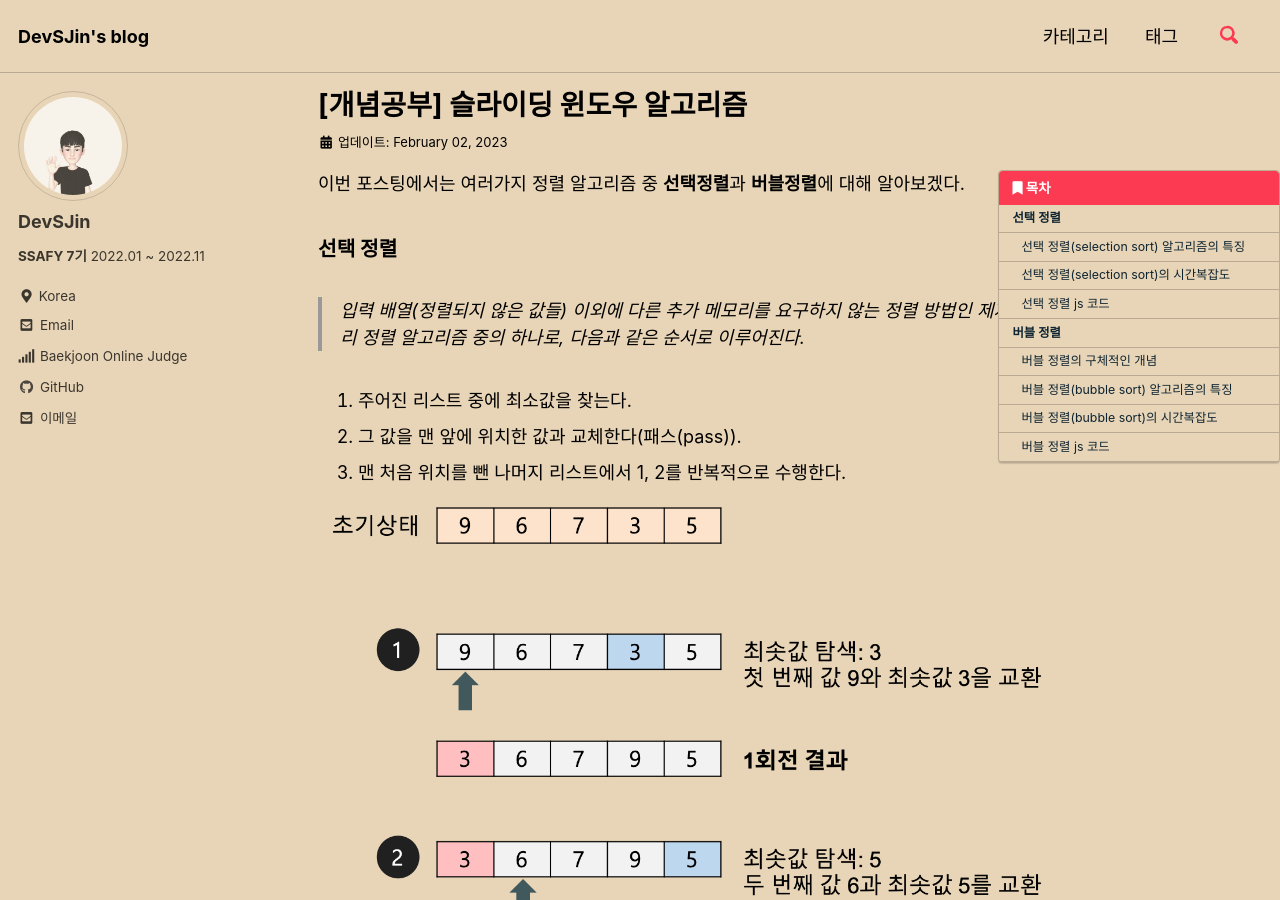
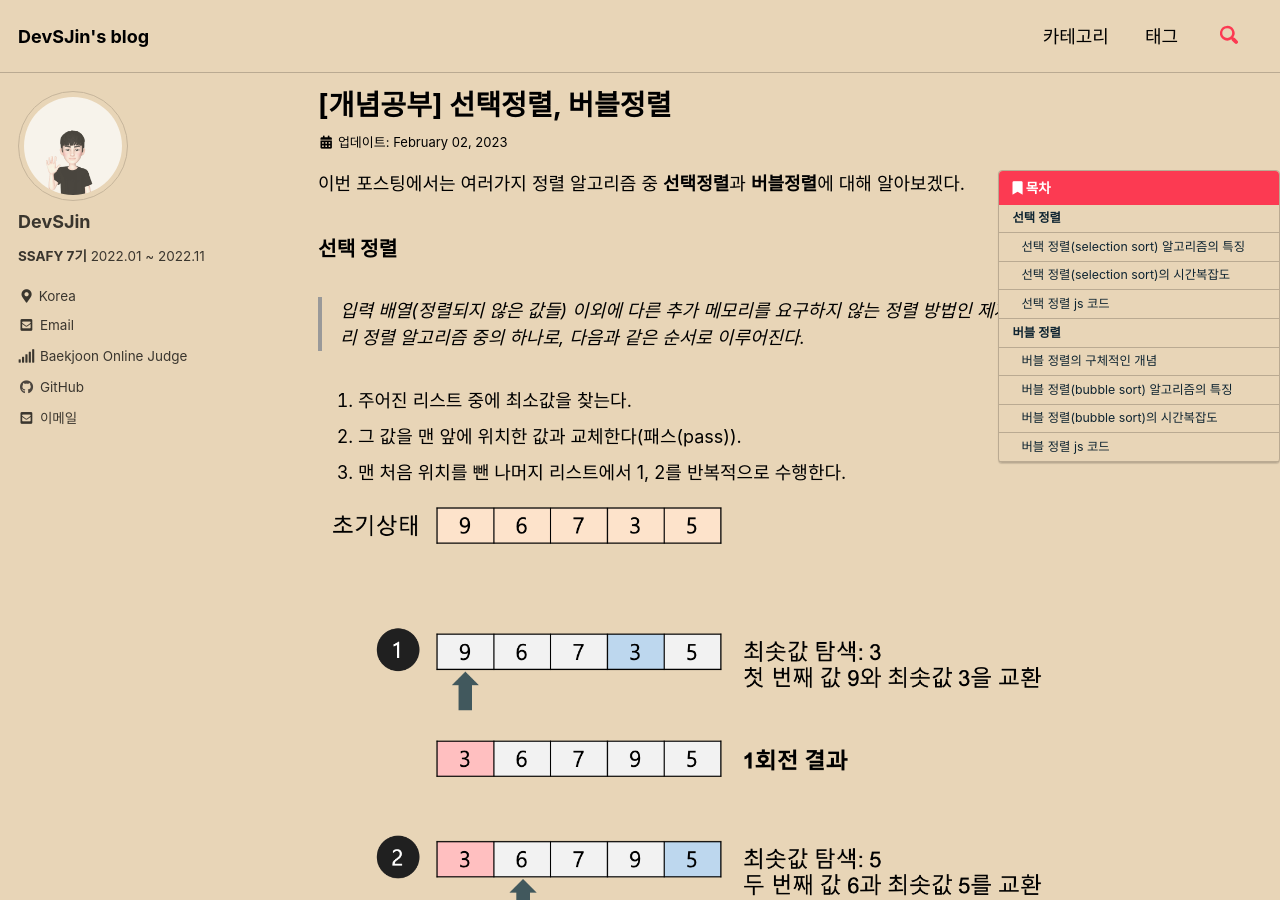
Before and after one commit to DevSJin/DevSJin.github.io, a Jekyll site: the page built from _posts/algorithm_study/2023-02-02-선택정렬, 버블정렬.md, in a window 1280 px wide and 900 px high. Built offline with Jekyll 4.4.1, drawn with Linux system fonts in a browser that asks for light colours; cached includes are drawn as plain includes; comment, search, counter and statistics services are not loaded.

Commit message:
포스팅 제목 및 Url 수정

```diff
--- a/_posts/algorithm_study/2023-02-02-선택정렬, 버블정렬.md
+++ b/_posts/algorithm_study/2023-02-02-선택정렬, 버블정렬.md
@@ -1,6 +1,6 @@
 ---
-title:  "[개념공부] 슬라이딩 윈도우 알고리즘"
-permalink: /categories/algo_study/slidingwindow
+title:  "[개념공부] 선택정렬, 버블정렬"
+permalink: /categories/algo_study/ssbs
 author_profile: true
 categories:
   - 알고리즘 개념 정리
```
